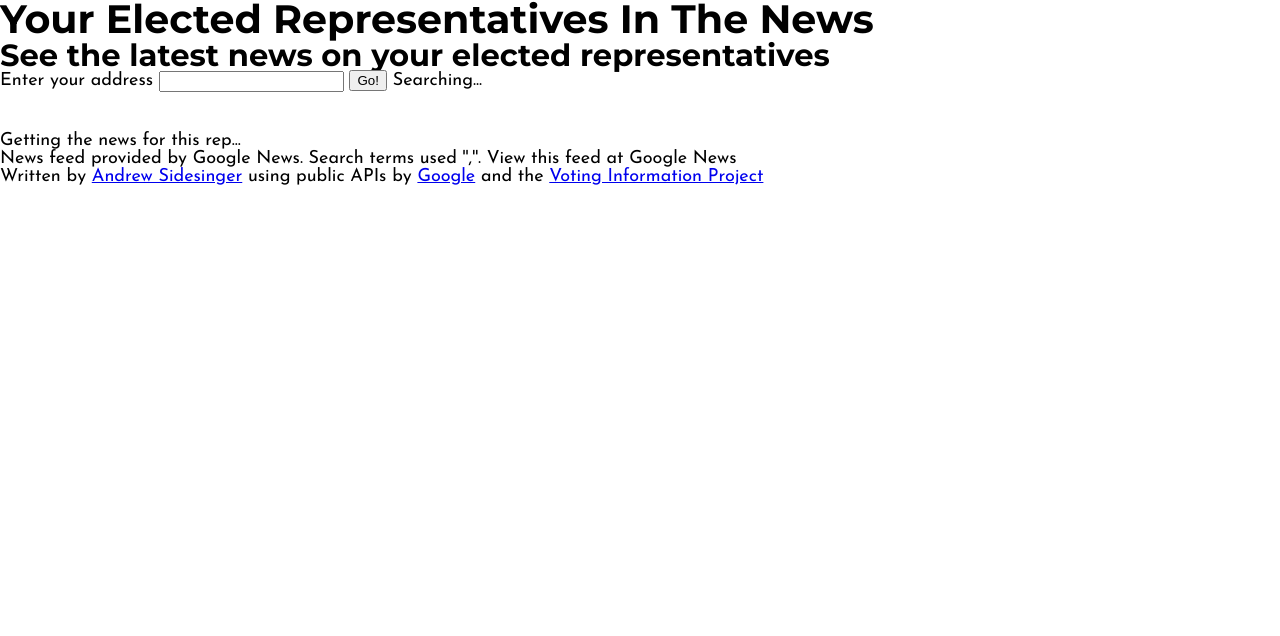
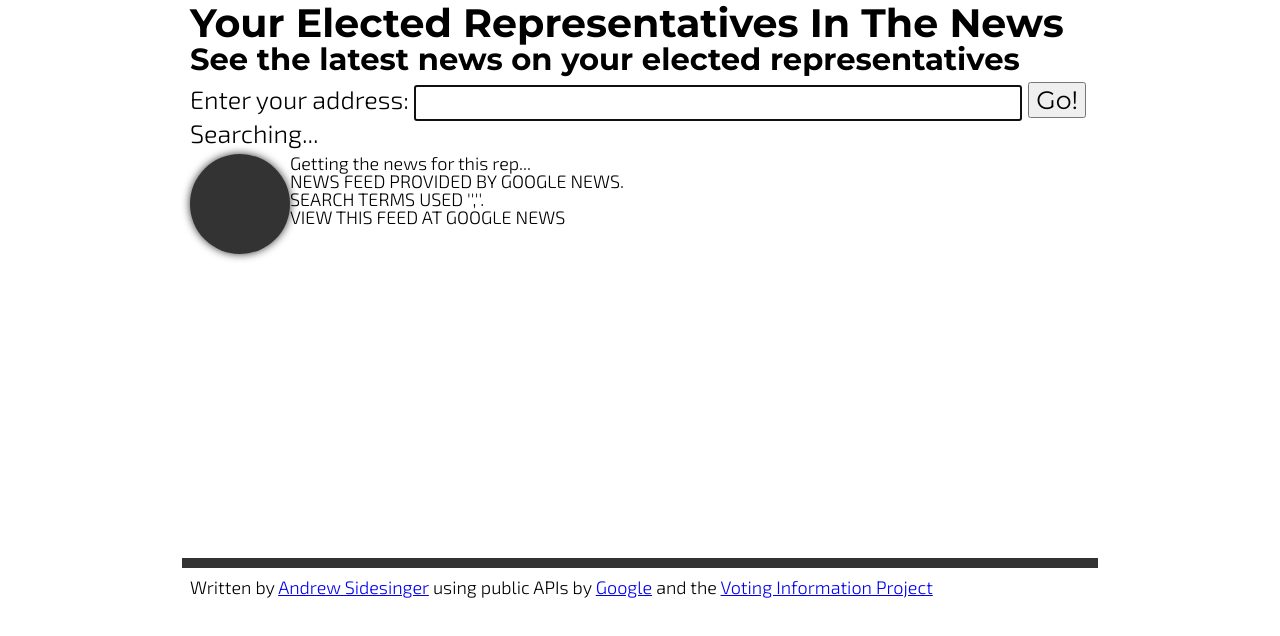
Before and after one commit to sidesinger/MyRepsInTheNews, a plain HTML site: page site/index.html in a window 1280 px wide. Drawn offline with nearby package versions, Linux system fonts and the light colour scheme; a script that the page names is missing.

Commit message:
some styling work

```diff
--- a/site/index.html
+++ b/site/index.html
@@ -3,7 +3,7 @@
 <head>
 	<meta charset=utf-8>
 	<title>Your Elected Representatives In The News</title>
-	<link href="http://fonts.googleapis.com/css?family=Josefin+Sans:400,400italic|Montserrat:400,700" rel="stylesheet" type="text/css">
+	<link href="http://fonts.googleapis.com/css?family=Exo+2:300|Montserrat:400,700" rel="stylesheet" type="text/css">
 	<link href="styles/main.css" media="all" rel="stylesheet" type="text/css" />
 	<script src="https://www.google.com/jsapi"></script>
 	<script src="http://ajax.googleapis.com/ajax/libs/jquery/1.10.2/jquery.min.js"></script>
@@ -18,43 +18,49 @@
 		<h1>Your Elected Representatives In The News</h1>
 		<h2>See the latest news on your elected representatives</h2>
 	</header>
-	<section id="adressForm">
+	<section id="addressForm">
 		<label for="address">Enter your address</label>
-		<input type="text" maxlength="200" name="address" id="address" data-bind="value: address" />
+		<input type="text" maxlength="200" name="address" id="address" data-bind="value: address" autofocus />
 		<button id="addressButton" data-bind="click: getRepsByAddress,visible: isSearching() === false">Go!</button>
 		<span id="searching" data-bind="visible: isSearching">Searching...</span>
 	</section>
+	<article>
 		<section id="results">
 			<h3 data-bind="text: getRepsMessage"></h3>
 			<ul id="repsList" data-bind="foreach: reps">
 				<li>
-				<!-- ko if: photoUrl -->
+					<!-- ko if: $data.photoUrl -->
+					<div class="repPhoto">
 						<img data-bind="attr: { src: photoUrl, alt: name }" />
+					</div>
 					<!-- /ko -->
 					<a data-bind="text: name, click: $parent.selectRep" href="#"></a>
 					<div class="office" data-bind="text: office"></div>
 				</li>
 			</ul>
-
 		</section>
 		<section id="selectedRep" data-bind="if: hasSelectedRep">
 			<!-- ko with: selectedRep -->
-			<!-- ko if: photoUrl -->
+				<section id="profile">
+					<!-- ko if: $data.photoUrl -->
+						<div class="repPhoto">
 							<img data-bind="attr: { src: photoUrl, alt: name }" />
+						</div>
 					<!-- /ko -->
 					<div class="name" data-bind="text: name"></div>
 					<div class="office" data-bind="text: office"></div>
 					<div class="division" data-bind="text: division"></div>
 					<nav>
 						<ul>
-					<!-- ko foreach: urls -->
-						<li><a data-bind="text: 'Rep Homepage', attr: { href: $data }, class: 'general'"></a></li>
+							<!-- ko foreach: $data.urls -->
+								<li><a data-bind="text: 'Rep Homepage', attr: { href: $data }"></a></li>
 							<!-- /ko -->
-					<!-- ko foreach: channels -->
+							<!-- ko foreach: $data.channels -->
 								<li data-bind="template: { name: type()+'RepLinkTemplate', data: id }"></li>
 							<!-- /ko -->
 						</ul>
 					</nav>
+				</section>
 				<section id="news">
 					<h3 data-bind="text: getNewsMessage"></h3>
 					<div class="waitPanel" data-bind="visible: isGettingNews">Getting the news for this rep...</div>
@@ -69,13 +75,16 @@
 						</article>
 					</div>
 					<footer>
-					News feed provided by Google News.
-					Search terms used '<span data-bind="text: name"></span>','<span data-bind="text: division"></span>'.
-					<a target="_blank" data-bind="attr { href: news().feedUrl }">View this feed at Google News</a>
+						News feed provided by Google News.<br>
+						Search terms used '<span data-bind="text: name"></span>','<span data-bind="text: division"></span>'.<br>
+						<a target="_blank" data-bind="attr: { href: news.feedUrl }">View this feed at Google News</a>
 					</footer>
 				</section>
 			<!-- /ko -->
 		</section>
+	</article>
+
+
 	<footer>
 		Written by <a href="http://www.sidesinger.com" target="_blank">Andrew Sidesinger</a> using public APIs by <a href="http://www.google.com" target="_blank">Google</a> and the <a href="https://votinginfoproject.org/" target="_blank">Voting Information Project</a>
 	</footer>
@@ -86,16 +95,16 @@
 	</script>
 
 	<script type="text/html" id="FacebookRepLinkTemplate">
-		<a class="facebookLink" data-bind="attr: { href:'https://www.facebook.com/'+$data, target: '_blank' }"></a>
+		<a class="facebookLink" data-bind="attr: { href:'https://www.facebook.com/'+$data, target: '_blank' }">Facebook</a>
 	</script>
 	<script type="text/html" id="GooglePlusRepLinkTemplate">
-		<a class="googlePlusLink" data-bind="attr: { href:'https://plus.google.com/'+$data, target: '_blank' }"></a>
+		<a class="googlePlusLink" data-bind="attr: { href:'https://plus.google.com/'+$data, target: '_blank' }">Google+</a>
 	</script>
 	<script type="text/html" id="TwitterRepLinkTemplate">
-		<a class="twitterLink" data-bind="attr: { href:'http://www.twitter.com/'+$data, target: '_blank' }"></a>
+		<a class="twitterLink" data-bind="attr: { href:'http://www.twitter.com/'+$data, target: '_blank' }">Twitter</a>
 	</script>
 	<script type="text/html" id="YouTubeRepLinkTemplate">
-		<a class="youtubeLink" data-bind="attr: { href:'http://www.youtube.com/user/'+$data, target: '_blank' }"></a>
+		<a class="youtubeLink" data-bind="attr: { href:'http://www.youtube.com/user/'+$data, target: '_blank' }">YouTube</a>
 	</script>
 </body>
 </html>
--- a/site/styles/main.scss
+++ b/site/styles/main.scss
@@ -1,3 +1,6 @@
+$regFont: 'Exo 2', sans-serif;
+$headingFont: 'Montserrat', sans-serif;
+
 html, body, div, span, object, iframe,
 h1, h2, h3, h4, h5, h6, p, blockquote, pre,
 abbr, address, cite, code,
@@ -21,12 +24,28 @@ time, mark, audio, video {
 
 body {
     line-height:1;
-    font-family: 'Josefin Sans', sans-serif;
+    font-family: $regFont;
     font-size: 18px;
+    // background-color: #333;
+}
+body>header,body>section,body>article,body>footer {
+	background-color: #fff;
+	width: 900px;
+	margin: 0 auto;
+	padding: 4px 8px;
+}
+body>footer {
+	border-top: 10px solid #333;
+	padding-top: 10px;
+	padding-bottom: 10px;
+	clear:both;
+}
+body>article {
+	min-height: 400px;
 }
 
 h1,h2,h3 {
-	font-family: 'Montserrat', sans-serif;
+	font-family: $headingFont;
 	font-weight: 700;
 }
 h1 {
@@ -109,13 +128,54 @@ input, select {
     vertical-align:middle;
 }
 
+.repPhoto {
+	height: 100px;
+	width: 100px;
+	background-color: #333;
+	-webkit-border-radius: 5em;
+	-moz-border-radius: 5em;
+	border-radius: 5em;
+	box-shadow: 0 0 8px rgba(0, 0, 0, .8);
+	-webkit-box-shadow: 0 0 8px rgba(0, 0, 0, .8);
+	-moz-box-shadow: 0 0 8px rgba(0, 0, 0, .8);
+	overflow: hidden;
+	display: table-cell;
+	vertical-align: middle;
+	text-align: center;
+
+	img {
+		max-height: 100px;
+		max-width: 100px;
+	}
+}
+
+#addressForm {
+	font-size: 1.4em;
+	label:after {
+		content: ": ";
+	}
+	input {
+		font-family: $regFont;
+		font-size: 1em;
+		width: 600px;
+	}
+	button {
+		font-family: $headingFont;
+		font-size: 1em;
+	}
+}
+
 #results {
+	float: left;
+	width: 250px;
+
 	#repsList {
+		.repPhoto {
+			display:none;
+		}
 		li {
-			img {
-				max-height: 100px;
-				max-width: 100px;
-			}
+			display: block;
+
 			a {
 				font-size: 1.2em;
 			}
@@ -125,3 +185,32 @@ input, select {
 		}
 	}
 }
+
+#selectedRep {
+	float:left;
+	width: 600px;
+
+	#profile {
+		.repPhoto {
+			float:left;
+		}
+	}
+	#profile:after {
+		clear:both;
+	}
+	#news {
+
+	}
+	footer {
+		text-size: 0.7em;
+		text-transform: uppercase;
+	}
+}
+
+.facebookLink
+
+.googlePlusLink
+
+.twitterLink
+
+.youtubeLink
```
Also changed, not shown: site/styles/main.css. Lines whose indentation alone changed are shown as unchanged.
